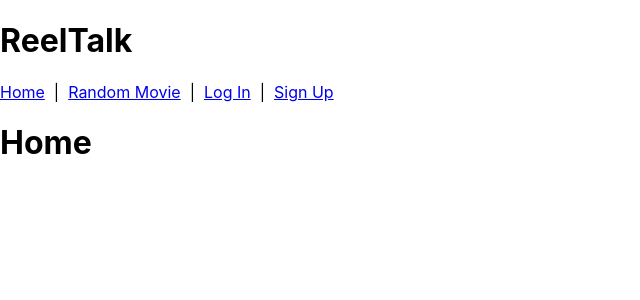
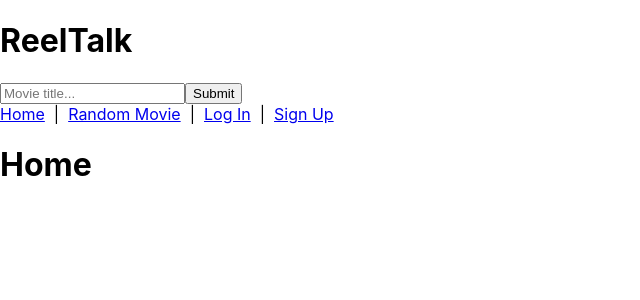
Before and after one commit to chung972/SEI-Project-4, a React (Create React App) app: page / in a window 1280 px wide. Shown: the top 300 px of the page, without its empty margins (0-640 px from the left). Built offline with nearby package versions, Linux system fonts and the light colour scheme.

Commit message:
deletes Redirect import; comments out tokenService import; imports getMovies; adds movies and searchTerm to state; comments out componentDidMount(); adds handleSubmit(), asyncMoviesStateUpdate(), and handleChange(); adds form to be rendered

```diff
--- a/src/pages/App/App.js
+++ b/src/pages/App/App.js
@@ -1,22 +1,30 @@
 import React, { Component } from 'react';
 import './App.css';
-import { Route, Switch, Redirect } from 'react-router-dom';
+import { Route, Switch } from 'react-router-dom';
 import userService from "../../utils/userService";
-import tokenService from "../../utils/tokenService";
+// import tokenService from "../../utils/tokenService";
 import HomePage from "../../pages/HomePage/HomePage";
 import SignupPage from "../../pages/SignupPage/SignupPage";
 import LoginPage from "../../pages/LoginPage/LoginPage";
 import MoviePage from "../../pages/MoviePage/MoviePage";
 import NavBar from "../../components/NavBar/NavBar";
+import getMovies from "../../utils/omdb-api";
 
 class App extends Component {
   constructor() {
     super();
     this.state = {
-      user: userService.getUser()  // go to function declaration for more info
+      user: userService.getUser(),  // go to function declaration for more info
+      movies: [],
+      searchTerm: ''
 
     }
   }
+
+  // componentDidMount() {
+  //   const movieList = getMovies()
+  //   this.setState({movies:movieList})
+  // }
 
   handleSignupOrLogin = () => {
     this.setState({ user: userService.getUser() });
@@ -35,9 +43,27 @@ class App extends Component {
   }
 
 
+  handleSubmit = async (e) => {
+    console.log("in handle submit");
+    e.preventDefault();
+    try {
+      getMovies(this.state.searchTerm, this.asyncMovieStateUpdate)
+      // this.setState({ movies: movieList })
+    } catch (err) {
+      // Invalid user data (probably duplicate email)
+    }
+  }
 
+  asyncMovieStateUpdate = (movieList) => {
+    this.setState({movies: movieList})
+  }
 
-
+  handleChange = (e) => {
+    this.setState({
+      // Using ES2015 Computed Property Names
+      [e.target.name]: e.target.value
+    });
+  }
 
   render() {
     return (
@@ -46,6 +72,12 @@ class App extends Component {
         <header>
           <h1>ReelTalk</h1>
         </header>
+
+        <form onSubmit={this.handleSubmit}>
+          <input type="text" name="searchTerm" value={this.state.searchTerm} placeholder="Movie title..." onChange={this.handleChange} />
+          <input type="submit" value="Submit"/>
+        </form>
+
         <NavBar
           user={this.state.user}
           handleLogout={this.handleLogout}
@@ -69,8 +101,6 @@ class App extends Component {
           } />
           <Route exact path="/movie" render={() =>
             <MoviePage
-              user={this.state.user}
-              handleLogout={this.handleLogout}
             />
           } />
         </Switch>
```
